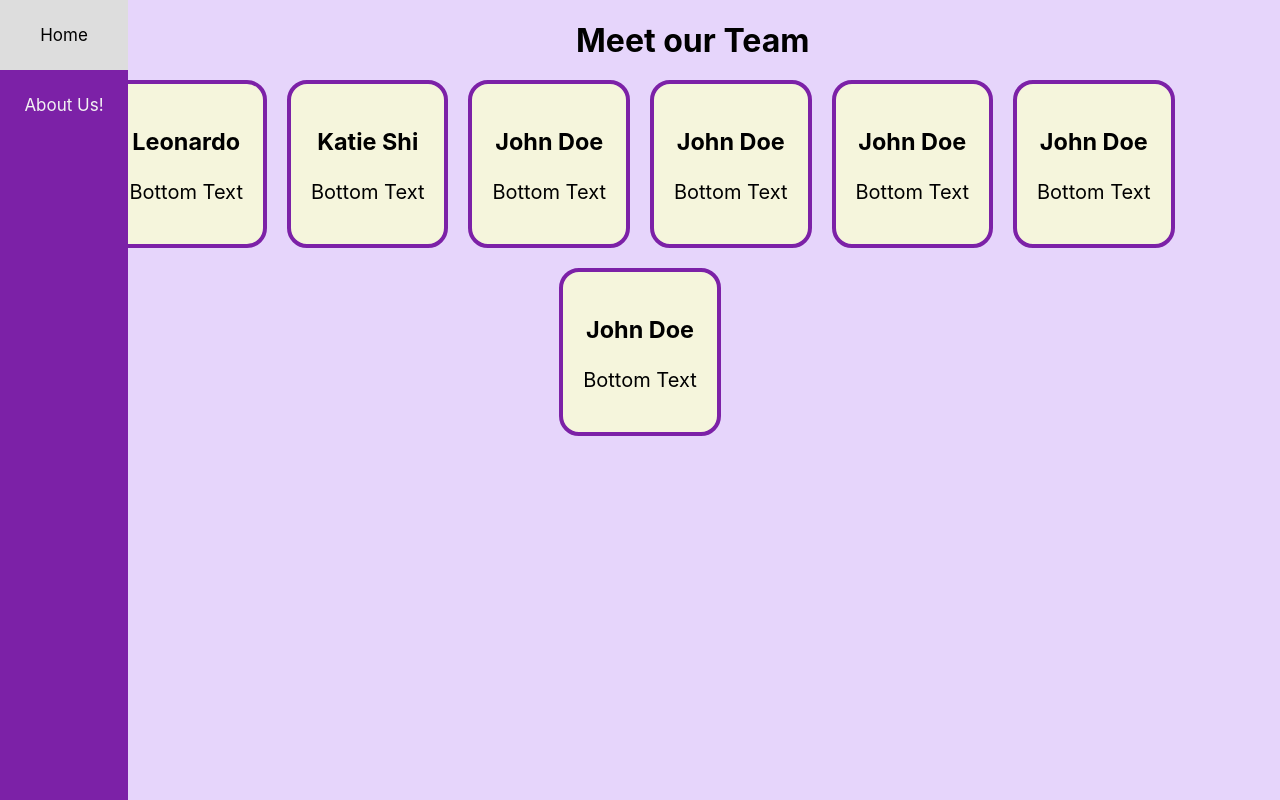
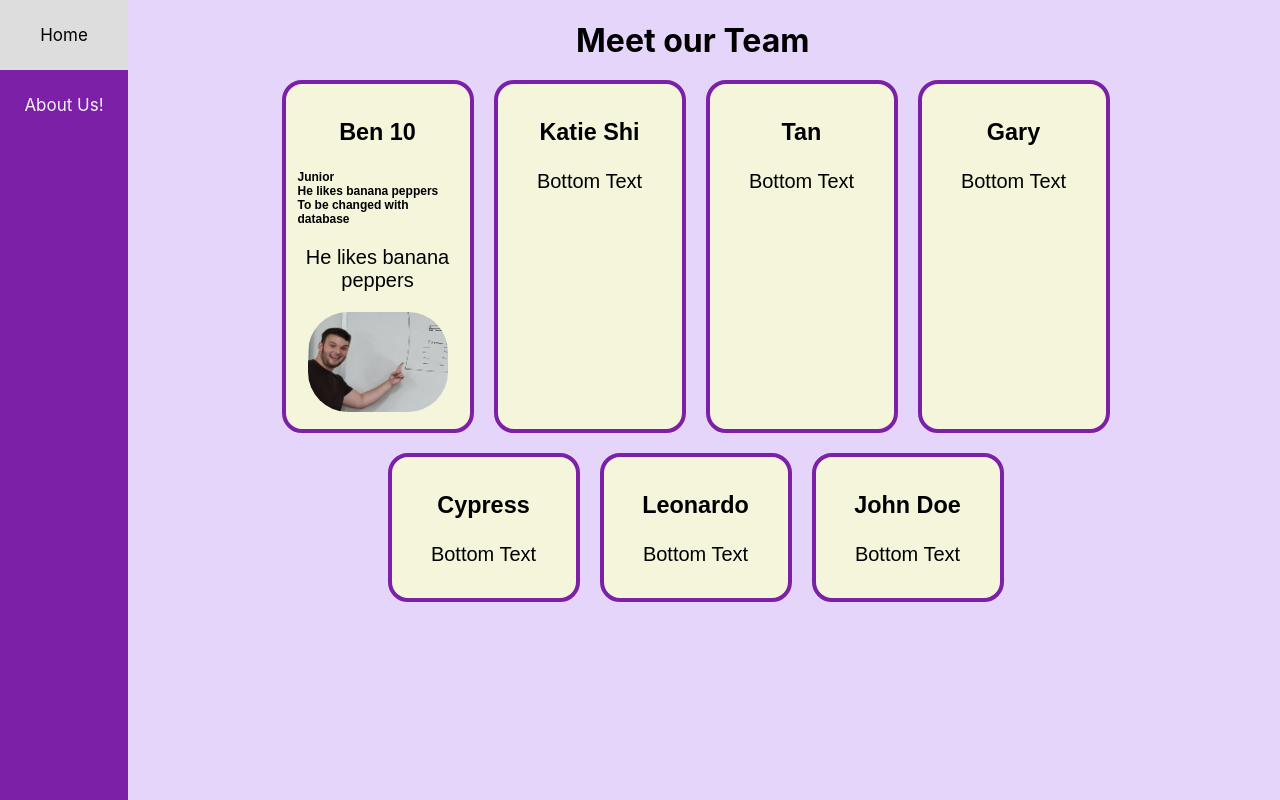
Before and after one commit to hcp-uw/rate-my-class, a React (Create React App) app: page /about in a window 1280 px wide. Built offline with nearby package versions, Linux system fonts and the light colour scheme.

Commit message:
AboutUs: Added image and changed some formatting

```diff
--- a/src/Front-End/Pages/AboutUs/AboutUs.css
+++ b/src/Front-End/Pages/AboutUs/AboutUs.css
@@ -32,6 +32,8 @@
     flex-direction: row;
     justify-content: center;
     padding: 70px;
+    margin-left: 111px;
+    /* Navbar is 111px */
 }
 
 .flex-container > div {
@@ -41,7 +43,22 @@
     border-color: rgb(124, 33, 167);
     border-width: 4px;
     margin: 10px 10px 10px 10px;
-    padding: 20px;
+    padding: 12px;
     text-align: center;
     font-size: 20px;
+    width: 8em;
+    font-family: fantasy;
 }
+
+.ben {
+    width: 7em;
+    height: 5em;
+    border-radius: 2em;
+}
+
+.aboutUsPersonSubtext {
+    font-size: 12px;
+    font-weight: bold;
+    font-family: sans-serif;
+    text-align: left;
+}
--- a/src/Front-End/Pages/AboutUs/AboutUs.js
+++ b/src/Front-End/Pages/AboutUs/AboutUs.js
@@ -1,5 +1,7 @@
 import './AboutUs.css'
 import NavBar from '../../Components/NavBar/NavBar.js'
+import ben from '../AboutUs/AboutUsImages/benben.jpg'
+// import images from '../AboutUs/AboutUsImages'
 
 function AboutUs() {
     return (
@@ -11,32 +13,45 @@ function AboutUs() {
 
         <div class="flex-container">
           <div>
-            <h3>Leonardo</h3>
-            <p>Bottom Text</p>
-            {/* <img src="src\Front-End\Pages\AboutUs\AboutUsImages\Leo_doggoProfilePic.JPG"
-              alt="Leonardo's Picture">
-            </img> */}
+            <h3>Ben 10</h3>
+            <p class="aboutUsPersonSubtext">
+              Junior <br></br>
+              He likes banana peppers <br></br>
+              To be changed with database
+            </p>
+            <p>He likes banana peppers</p>
+            <img src={ben} alt="ben"
+            class = "ben">
+            </img>
           </div>
+
           <div>
             <h3>Katie Shi</h3>
             <p>Bottom Text</p>
           </div>
+
           <div>
-            <h3>John Doe</h3>
+            <h3>Tan</h3>
             <p>Bottom Text</p>
           </div>
+
           <div>
-            <h3>John Doe </h3>
+            <h3>Gary</h3>
             <p>Bottom Text</p>
           </div>
+
           <div>
-            <h3>John Doe</h3>
+            <h3>Cypress</h3>
             <p>Bottom Text</p>
           </div>
+
           <div>
-            <h3>John Doe</h3>
+            <h3>Leonardo</h3>
             <p>Bottom Text</p>
           </div>
+
+
+
           <div>
             <h3>John Doe</h3>
             <p>Bottom Text</p>
```
Also changed, not shown: src/Front-End/Pages/AboutUs/AboutUsImages/benben.jpg (added).
